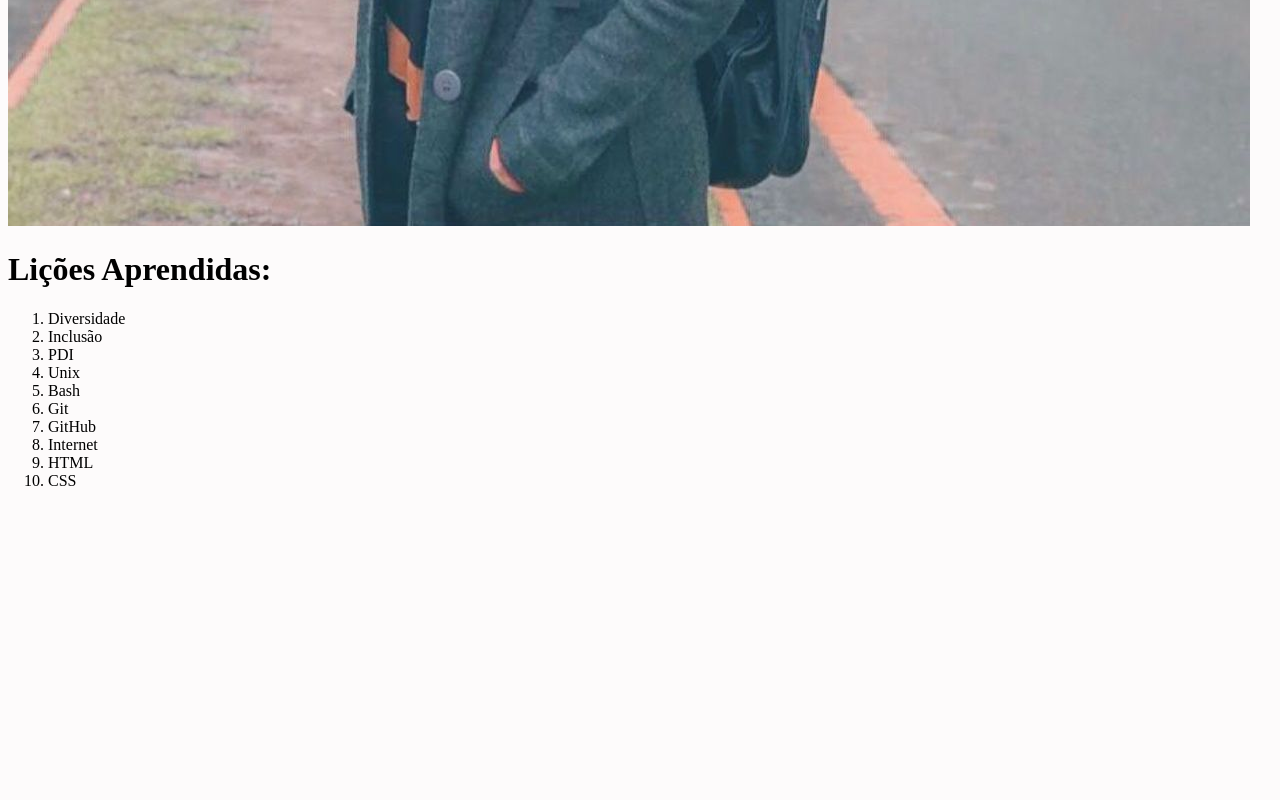
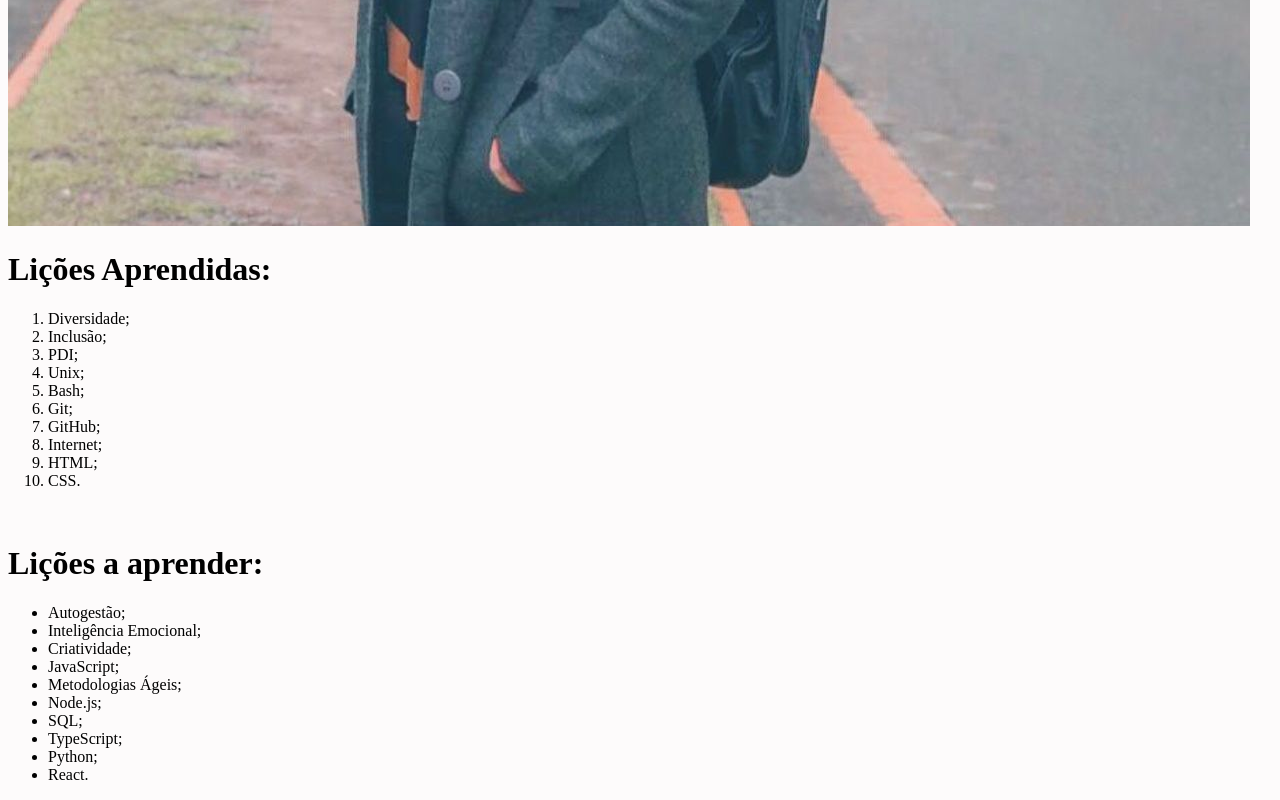
Before and after one commit to suelemmacedo/lessons-learned, a website: page index.html in a window 1280 px wide. Shown: the part 803-1603 px from the top of the page. Before the commit the page ends 1309 px from the top, so only its background shows below. Drawn offline with Linux system fonts and the light colour scheme.

Commit message:
Requisito 5

```diff
--- a/index.html
+++ b/index.html
@@ -19,20 +19,40 @@
     <div>
         <img id="minha_foto" src="./Foto.jpeg" alt="Foto Suelem">
     </div>
-    <h1>Lições Aprendidas:</h1>
-    <ol id="licoes_aprendidas">
-        <li>Diversidade</li>
-        <li>Inclusão</li>
-        <li>PDI</li>
-        <li>Unix</li>
-        <li>Bash</li>
-        <li>Git</li>
-        <li>GitHub</li>
-        <li>Internet</li>
-        <li>HTML</li>
-        <li>CSS</li>
+    <div>
+        <h1>Lições Aprendidas:</h1>
+        <ol id="licoes_aprendidas">
+            <li>Diversidade;</li>
+            <li>Inclusão;</li>
+            <li>PDI;</li>
+            <li>Unix;</li>
+            <li>Bash;</li>
+            <li>Git;</li>
+            <li>GitHub;</li>
+            <li>Internet;</li>
+            <li>HTML;</li>
+            <li>CSS.</li>
 
-    </ol>
+
+        </ol>
+        <br>
+        <h1>Lições a aprender:</h1>
+        <ul id="licoes_a_aprender">
+            <li>Autogestão;</li>
+            <li>Inteligência Emocional;</li>
+            <li>Criatividade;</li>
+            <li>JavaScript;</li>
+            <li>Metodologias Ágeis;</li>
+            <li>Node.js;</li>
+            <li>SQL;</li>
+            <li>TypeScript;</li>
+            <li>Python;</li>
+            <li>React.</li>
+
+        </ul>
+
+    </div>
+
 </body>
 
 </html>
```
